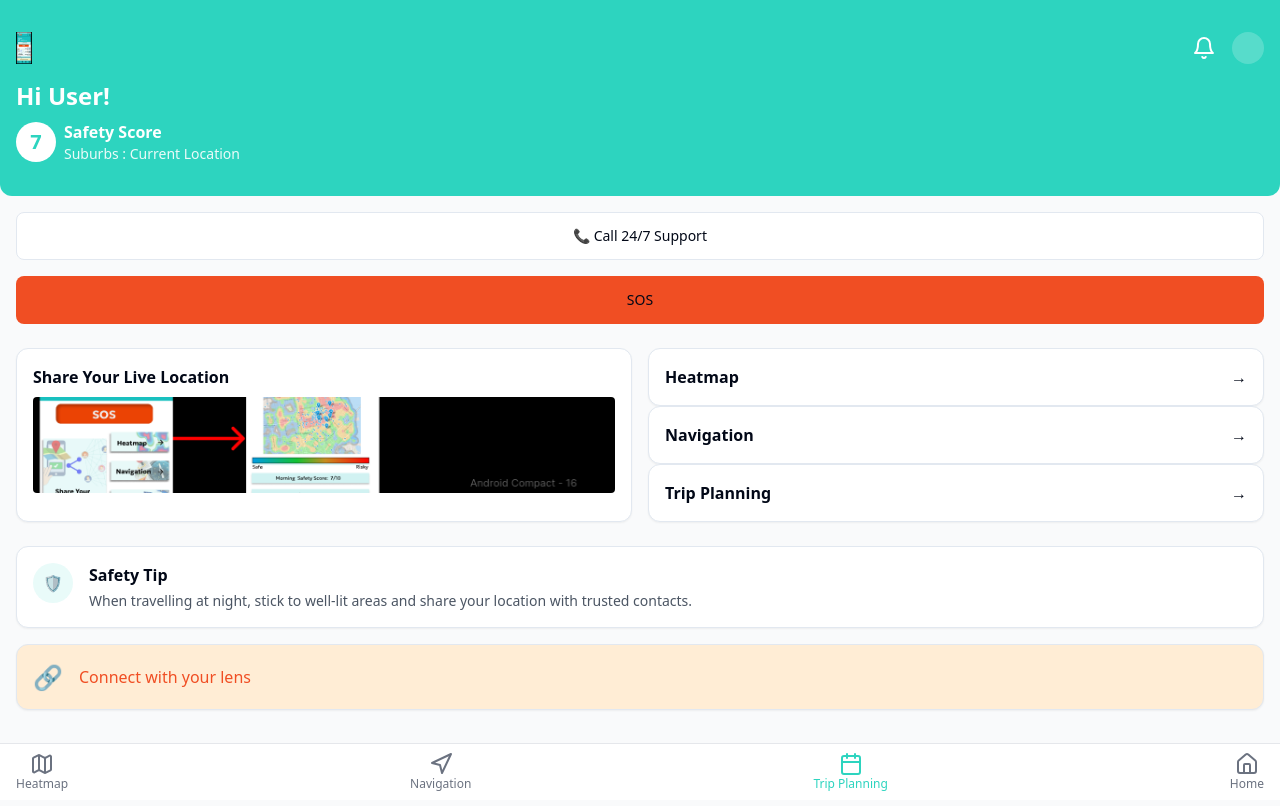
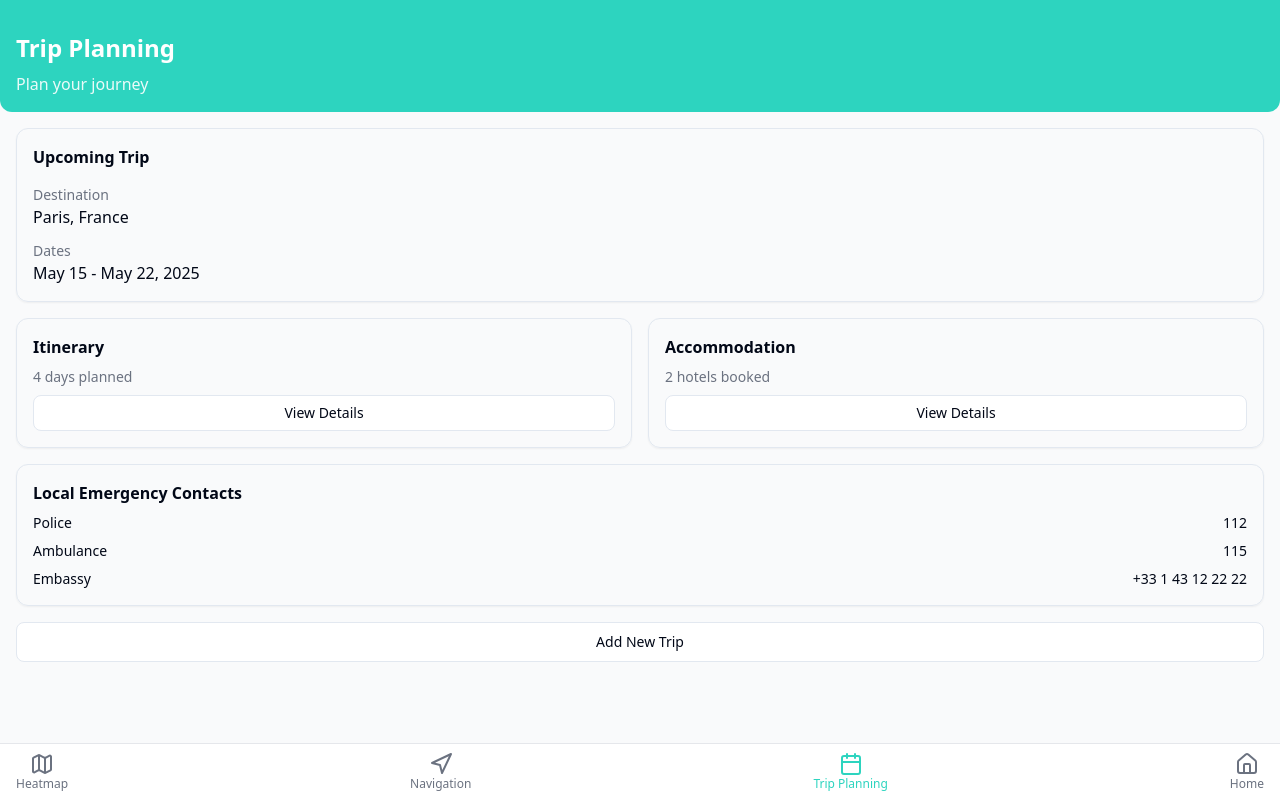
Before and after one commit to yashaswinee/wander-safe-travel, a React (Vite) app: page /trip-planning in a window 1280 px wide. Built offline with nearby package versions, Linux system fonts and the light colour scheme.

Commit message:
Add navigation pages
Implement navigation between pages using the bottom menu bar.

```diff
--- a/src/App.tsx
+++ b/src/App.tsx
@@ -1,4 +1,3 @@
-
 import { Toaster } from "@/components/ui/toaster";
 import { Toaster as Sonner } from "@/components/ui/sonner";
 import { TooltipProvider } from "@/components/ui/tooltip";
@@ -6,6 +5,9 @@ import { QueryClient, QueryClientProvider } from "@tanstack/react-query";
 import { BrowserRouter, Routes, Route } from "react-router-dom";
 import Index from "./pages/Index";
 import NotFound from "./pages/NotFound";
+import Heatmap from "./pages/Heatmap";
+import Navigation from "./pages/Navigation";
+import TripPlanning from "./pages/TripPlanning";
 
 const queryClient = new QueryClient();
 
@@ -17,9 +19,9 @@ const App = () => (
       <BrowserRouter>
         <Routes>
           <Route path="/" element={<Index />} />
-          <Route path="/heatmap" element={<Index />} />
-          <Route path="/navigation" element={<Index />} />
-          <Route path="/trip-planning" element={<Index />} />
+          <Route path="/heatmap" element={<Heatmap />} />
+          <Route path="/navigation" element={<Navigation />} />
+          <Route path="/trip-planning" element={<TripPlanning />} />
           <Route path="*" element={<NotFound />} />
         </Routes>
       </BrowserRouter>
--- /dev/null
+++ b/src/pages/Heatmap.tsx
@@ -0,0 +1,53 @@
+
+import NavigationBar from "@/components/NavigationBar";
+import { Card } from "@/components/ui/card";
+
+const Heatmap = () => {
+  return (
+    <div className="min-h-screen bg-gray-50">
+      {/* Header */}
+      <header className="bg-primary p-4 pt-8 rounded-b-lg">
+        <h1 className="text-2xl font-bold text-white mb-2">Safety Heatmap</h1>
+        <p className="text-white/90">View area safety levels</p>
+      </header>
+
+      {/* Main Content */}
+      <main className="p-4 pb-24">
+        <div className="bg-white rounded-lg shadow-sm mb-4 h-64 flex items-center justify-center">
+          <p className="text-gray-500">Heatmap visualization will be here</p>
+        </div>
+
+        <Card className="p-4 mb-4">
+          <h2 className="font-semibold mb-2">Area Statistics</h2>
+          <div className="space-y-2">
+            <div className="flex justify-between">
+              <span>Safety Score</span>
+              <span className="font-semibold text-primary">7.5/10</span>
+            </div>
+            <div className="flex justify-between">
+              <span>Crime Rate</span>
+              <span className="text-secondary">Low</span>
+            </div>
+            <div className="flex justify-between">
+              <span>Emergency Services</span>
+              <span className="text-green-500">Available 24/7</span>
+            </div>
+          </div>
+        </Card>
+
+        <Card className="p-4">
+          <h2 className="font-semibold mb-2">Safety Tips</h2>
+          <ul className="space-y-2 text-sm text-gray-600">
+            <li>• Stay in well-lit areas during night time</li>
+            <li>• Keep emergency contacts readily available</li>
+            <li>• Be aware of your surroundings</li>
+          </ul>
+        </Card>
+      </main>
+
+      <NavigationBar />
+    </div>
+  );
+};
+
+export default Heatmap;
--- /dev/null
+++ b/src/pages/Navigation.tsx
@@ -0,0 +1,61 @@
+
+import NavigationBar from "@/components/NavigationBar";
+import { Card } from "@/components/ui/card";
+import { Button } from "@/components/ui/button";
+
+const Navigation = () => {
+  return (
+    <div className="min-h-screen bg-gray-50">
+      {/* Header */}
+      <header className="bg-primary p-4 pt-8 rounded-b-lg">
+        <h1 className="text-2xl font-bold text-white mb-2">Navigation</h1>
+        <p className="text-white/90">Find your way safely</p>
+      </header>
+
+      {/* Main Content */}
+      <main className="p-4 pb-24">
+        <Card className="p-4 mb-4">
+          <div className="flex justify-between items-center mb-4">
+            <div>
+              <h2 className="font-semibold">Current Location</h2>
+              <p className="text-sm text-gray-500">Central Park, New York</p>
+            </div>
+            <Button variant="outline" size="sm">
+              Change
+            </Button>
+          </div>
+          <div>
+            <h2 className="font-semibold">Destination</h2>
+            <p className="text-sm text-gray-500">Set your destination</p>
+          </div>
+        </Card>
+
+        <div className="bg-white rounded-lg shadow-sm mb-4 h-64 flex items-center justify-center">
+          <p className="text-gray-500">Map view will be here</p>
+        </div>
+
+        <Card className="p-4">
+          <h2 className="font-semibold mb-2">Route Information</h2>
+          <div className="space-y-2">
+            <div className="flex justify-between">
+              <span>Distance</span>
+              <span>2.5 km</span>
+            </div>
+            <div className="flex justify-between">
+              <span>Estimated Time</span>
+              <span>15 mins</span>
+            </div>
+            <div className="flex justify-between">
+              <span>Route Safety</span>
+              <span className="text-primary font-semibold">Safe</span>
+            </div>
+          </div>
+        </Card>
+      </main>
+
+      <NavigationBar />
+    </div>
+  );
+};
+
+export default Navigation;
--- /dev/null
+++ b/src/pages/TripPlanning.tsx
@@ -0,0 +1,77 @@
+
+import NavigationBar from "@/components/NavigationBar";
+import { Card } from "@/components/ui/card";
+import { Button } from "@/components/ui/button";
+
+const TripPlanning = () => {
+  return (
+    <div className="min-h-screen bg-gray-50">
+      {/* Header */}
+      <header className="bg-primary p-4 pt-8 rounded-b-lg">
+        <h1 className="text-2xl font-bold text-white mb-2">Trip Planning</h1>
+        <p className="text-white/90">Plan your journey</p>
+      </header>
+
+      {/* Main Content */}
+      <main className="p-4 pb-24">
+        <Card className="p-4 mb-4">
+          <h2 className="font-semibold mb-4">Upcoming Trip</h2>
+          <div className="space-y-3">
+            <div>
+              <p className="text-sm text-gray-500">Destination</p>
+              <p className="font-medium">Paris, France</p>
+            </div>
+            <div>
+              <p className="text-sm text-gray-500">Dates</p>
+              <p className="font-medium">May 15 - May 22, 2025</p>
+            </div>
+          </div>
+        </Card>
+
+        <div className="grid grid-cols-2 gap-4 mb-4">
+          <Card className="p-4">
+            <h3 className="font-semibold mb-2">Itinerary</h3>
+            <p className="text-sm text-gray-500 mb-2">4 days planned</p>
+            <Button variant="outline" size="sm" className="w-full">
+              View Details
+            </Button>
+          </Card>
+
+          <Card className="p-4">
+            <h3 className="font-semibold mb-2">Accommodation</h3>
+            <p className="text-sm text-gray-500 mb-2">2 hotels booked</p>
+            <Button variant="outline" size="sm" className="w-full">
+              View Details
+            </Button>
+          </Card>
+        </div>
+
+        <Card className="p-4 mb-4">
+          <h2 className="font-semibold mb-2">Local Emergency Contacts</h2>
+          <div className="space-y-2 text-sm">
+            <div className="flex justify-between">
+              <span>Police</span>
+              <span className="font-medium">112</span>
+            </div>
+            <div className="flex justify-between">
+              <span>Ambulance</span>
+              <span className="font-medium">115</span>
+            </div>
+            <div className="flex justify-between">
+              <span>Embassy</span>
+              <span className="font-medium">+33 1 43 12 22 22</span>
+            </div>
+          </div>
+        </Card>
+
+        <Button className="w-full" variant="outline">
+          Add New Trip
+        </Button>
+      </main>
+
+      <NavigationBar />
+    </div>
+  );
+};
+
+export default TripPlanning;
```
